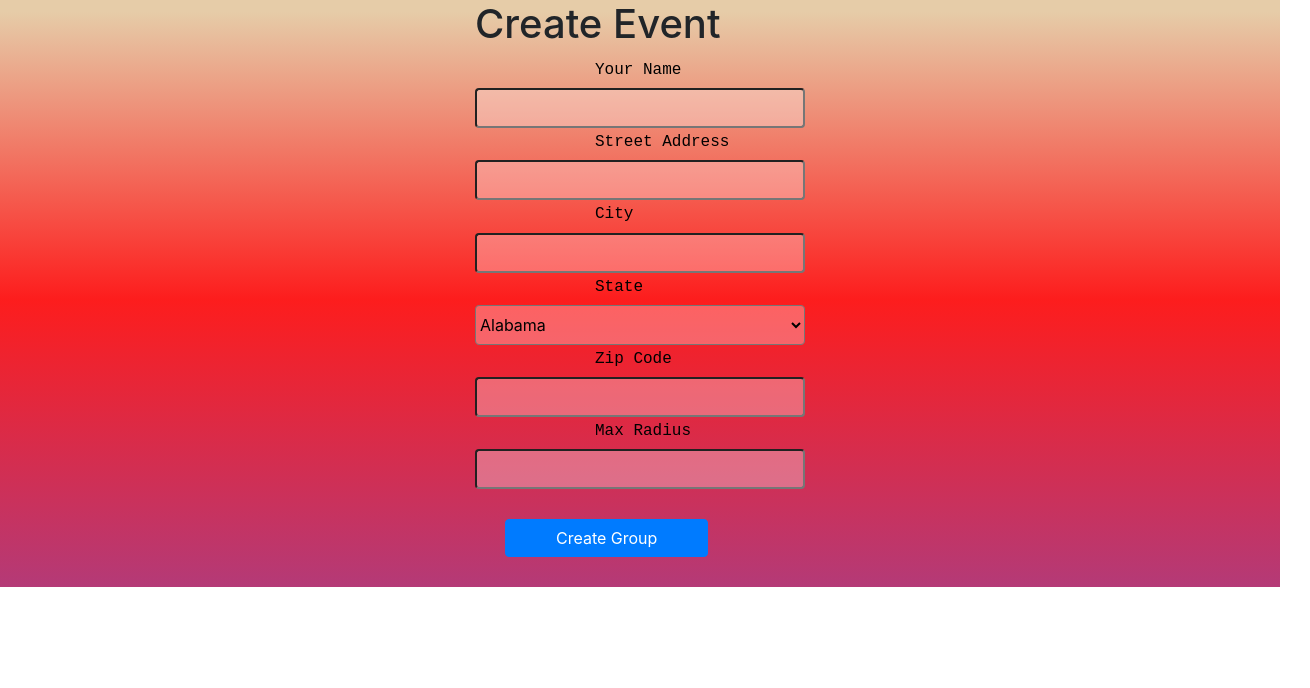
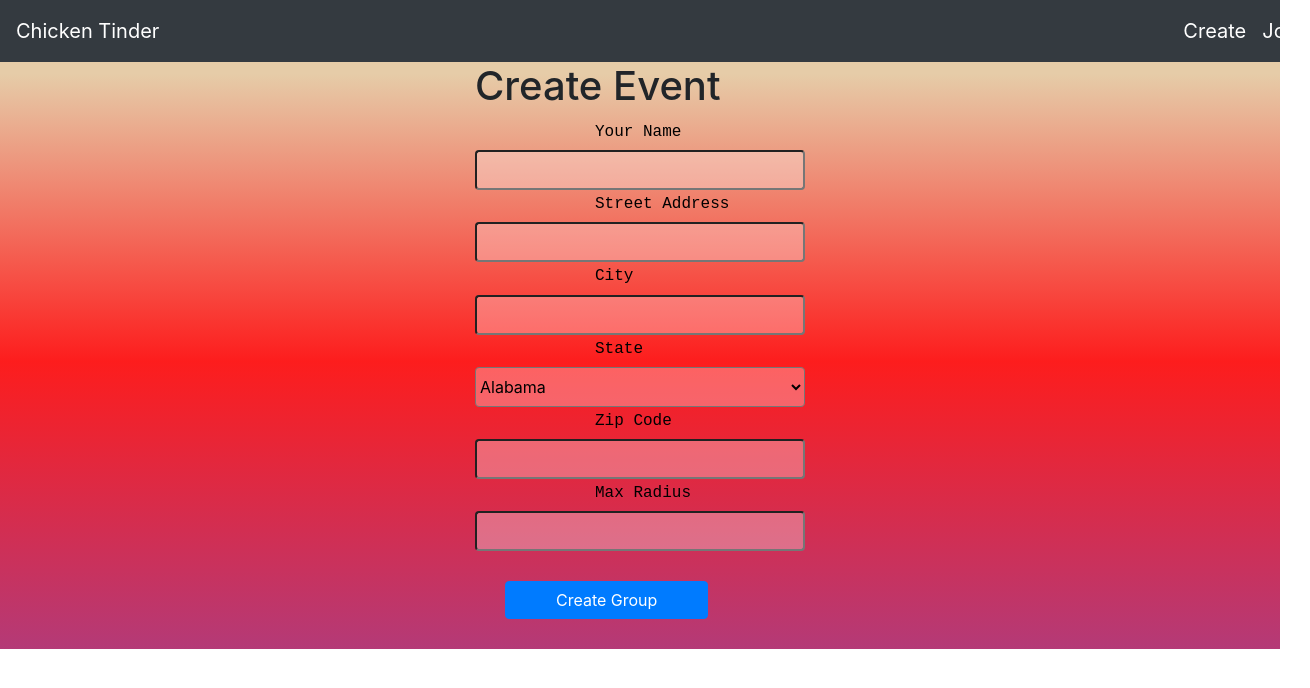
Before and after one commit to sdulaney/UCLA-CS-130-Group4, a React (Create React App) app in the folder client/: page / in a window 1280 px wide. Shown: the top 688 px of the page, 1310 px wide, since content can reach past the window. Built offline with nearby package versions, Linux system fonts and the light colour scheme.

Commit message:
add navbar

```diff
--- a/client/src/App.js
+++ b/client/src/App.js
@@ -2,9 +2,31 @@ import React from "react";
 import CreateGroup from "./containers/CreateGroupPage";
 import JoinGroupPage from "./containers/JoinGroupPage";
 import SwippingPage from "./containers/SwippingPage";
-import { BrowserRouter, Route, Link } from "react-router-dom";
+import { BrowserRouter, Route } from "react-router-dom";
+import { Navbar, Nav } from "react-bootstrap";
+
 const App = () => {
   return (
+    <div>
+      <Navbar bg="dark" variant="dark">
+        <Navbar.Brand href="/">Chicken Tinder</Navbar.Brand>
+        <div style={{ marginLeft: 1000 }}>
+          <Nav className="mr-auto">
+            <Nav.Link
+              style={{ fontSize: 20, color: "white" }}
+              href="/creategroup"
+            >
+              Create
+            </Nav.Link>
+            <Nav.Link
+              style={{ fontSize: 20, color: "white" }}
+              href="/joingroup"
+            >
+              Join
+            </Nav.Link>
+          </Nav>
+        </div>
+      </Navbar>
       <div>
         <BrowserRouter>
           <div>
@@ -15,6 +37,7 @@ const App = () => {
           </div>
         </BrowserRouter>
       </div>
+    </div>
   );
 };
 
--- a/client/src/containers/CreateGroupPage.js
+++ b/client/src/containers/CreateGroupPage.js
@@ -7,6 +7,7 @@ import Button from "react-bootstrap/Button";
 import { Link } from "react-router-dom";
 const CreateGroup = () => {
   return (
+    <div>
       <div className="pageContainer">
         <div className="elementsContainer">
           <h1 className="headers"> Create Event</h1>
@@ -32,6 +33,7 @@ const CreateGroup = () => {
           </Link>
         </div>
       </div>
+    </div>
   );
 };
 
--- a/client/src/containers/HomePage.js
+++ b/client/src/containers/HomePage.js
@@ -1,9 +1,6 @@
 import React from "react";
-import InputField from "../components/InputField";
-import DropdownField from "../components/DropdownField";
-import { us_states } from "../config";
+
 import "../styles/pageStyle.css";
-import Button from "react-bootstrap/Button";
 const HomePage = () => {
   return (
     <div className="pageContainer">
```
Lines whose indentation alone changed are shown as unchanged.
